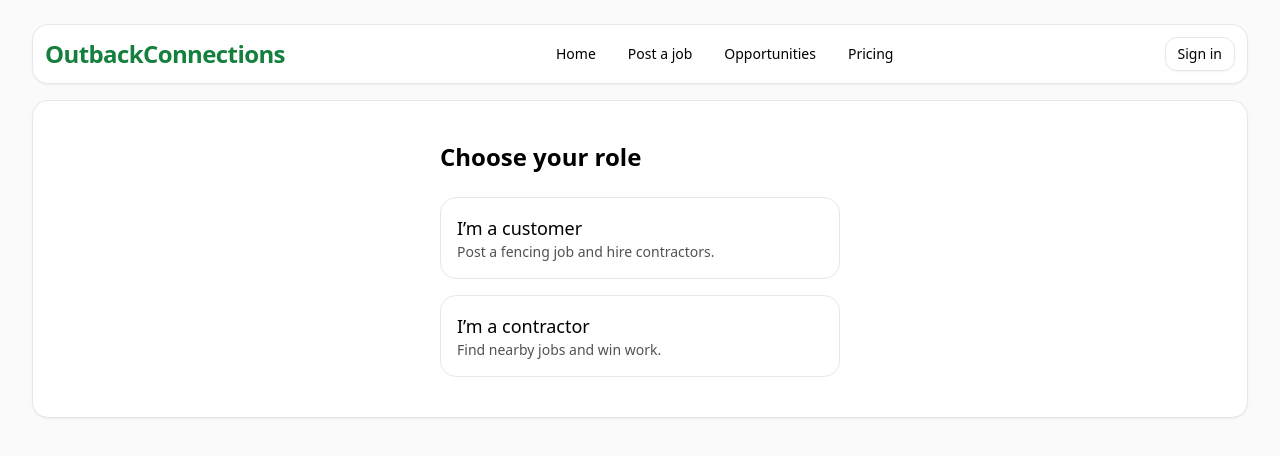
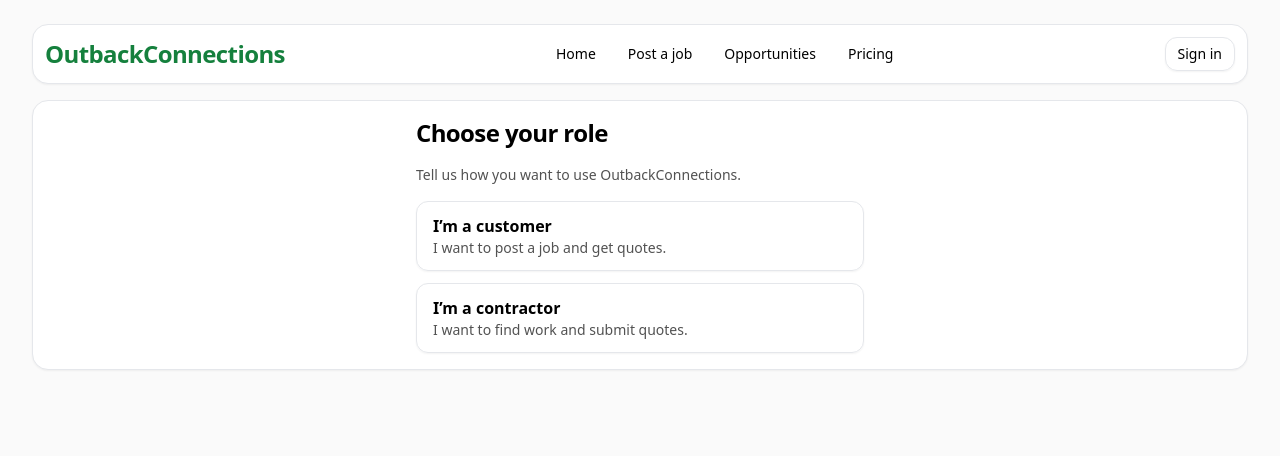
Before and after one commit to Outbackfencing1/outback-connections, a Next.js app: page /choose-role in a window 1280 px wide. Shown: the top 456 px of the page. Built offline with nearby package versions, Linux system fonts and the light colour scheme; no server answers.

Commit message:
fix: choose-role returns result from server action

```diff
--- a/app/choose-role/page.tsx
+++ b/app/choose-role/page.tsx
@@ -1,34 +1,66 @@
-// app/choose-role/page.tsx
 "use client";
 
-import { useTransition } from "react";
+import { useTransition, useState } from "react";
 import { useRouter } from "next/navigation";
 import { setRole } from "./setRoleAction";
 
+export const metadata = { title: "Choose role – OutbackConnections" };
+
 export default function ChooseRolePage() {
+  const router = useRouter();
   const [pending, start] = useTransition();
-  const router = useRouter();
+  const [error, setError] = useState<string | null>(null);
 
-  const pick = (role: "customer" | "contractor") =>
+  function choose(role: "customer" | "contractor") {
+    setError(null);
     start(async () => {
-      const ok = await setRole(role);
-      if (ok) router.replace(role === "customer" ? "/dashboard/post-a-job" : "/dashboard/opportunities");
-      else alert("Could not save your role. Try again.");
+      const { ok } = await setRole(role);
+      if (ok) {
+        router.replace(
+          role === "customer" ? "/dashboard/post-a-job" : "/dashboard/opportunities"
+        );
+      } else {
+        setError("Could not save your role. Try again.");
+      }
     });
+  }
 
   return (
-    <main className="mx-auto max-w-md p-6 space-y-6">
-      <h1 className="text-2xl font-semibold">Choose your role</h1>
-      <div className="grid gap-4">
-        <button disabled={pending} onClick={() => pick("customer")} className="rounded-2xl border p-4 text-left hover:shadow-lg disabled:opacity-60">
-          <div className="text-lg font-medium">I’m a customer</div>
-          <div className="text-sm text-neutral-600">Post a fencing job and hire contractors.</div>
+    <div className="mx-auto max-w-md space-y-4">
+      <h1 className="text-2xl font-bold tracking-tight">Choose your role</h1>
+      <p className="text-neutral-600 text-sm">
+        Tell us how you want to use OutbackConnections.
+      </p>
+
+      <div className="grid gap-3">
+        <button
+          onClick={() => choose("customer")}
+          disabled={pending}
+          className="rounded-xl border px-4 py-3 text-left shadow-sm hover:bg-neutral-50 disabled:opacity-60"
+        >
+          <div className="font-semibold">I’m a customer</div>
+          <div className="text-sm text-neutral-600">
+            I want to post a job and get quotes.
+          </div>
         </button>
-        <button disabled={pending} onClick={() => pick("contractor")} className="rounded-2xl border p-4 text-left hover:shadow-lg disabled:opacity-60">
-          <div className="text-lg font-medium">I’m a contractor</div>
-          <div className="text-sm text-neutral-600">Find nearby jobs and win work.</div>
+
+        <button
+          onClick={() => choose("contractor")}
+          disabled={pending}
+          className="rounded-xl border px-4 py-3 text-left shadow-sm hover:bg-neutral-50 disabled:opacity-60"
+        >
+          <div className="font-semibold">I’m a contractor</div>
+          <div className="text-sm text-neutral-600">
+            I want to find work and submit quotes.
+          </div>
         </button>
       </div>
-    </main>
+
+      {error && (
+        <p className="text-sm text-red-600" role="status">
+          {error}
+        </p>
+      )}
+    </div>
   );
 }
--- a/app/choose-role/setRoleAction.ts
+++ b/app/choose-role/setRoleAction.ts
@@ -1,31 +1,16 @@
-// app/choose-role/setRoleAction.ts
 "use server";
 
-import { auth } from "@/lib/auth";
-import { prisma } from "@/lib/prisma";
-import { redirect } from "next/navigation";
+import { cookies } from "next/headers";
 
+// Persist the user's role in a cookie for now (no DB required).
+// You can swap this to a Prisma update later.
 export async function setRole(role: "customer" | "contractor") {
-  const session = await auth();
-
-  const email = session?.user?.email;
-  if (!email) {
-    redirect(`/login?callbackUrl=${encodeURIComponent("/choose-role")}`);
-  }
-
-  const user = await prisma.user.findUnique({
-    where: { email },
-    select: { id: true },
+  cookies().set("fc_role", role, {
+    path: "/",
+    httpOnly: false, // readable by client to tweak UI if needed
+    sameSite: "lax",
+    maxAge: 60 * 60 * 24 * 30, // 30 days
   });
 
-  if (!user) {
-    redirect(`/login?callbackUrl=${encodeURIComponent("/choose-role")}`);
-  }
-
-  await prisma.user.update({
-    where: { id: user.id },
-    data: { role },
-  });
-
-  redirect("/");
+  return { ok: true as const };
 }
```
